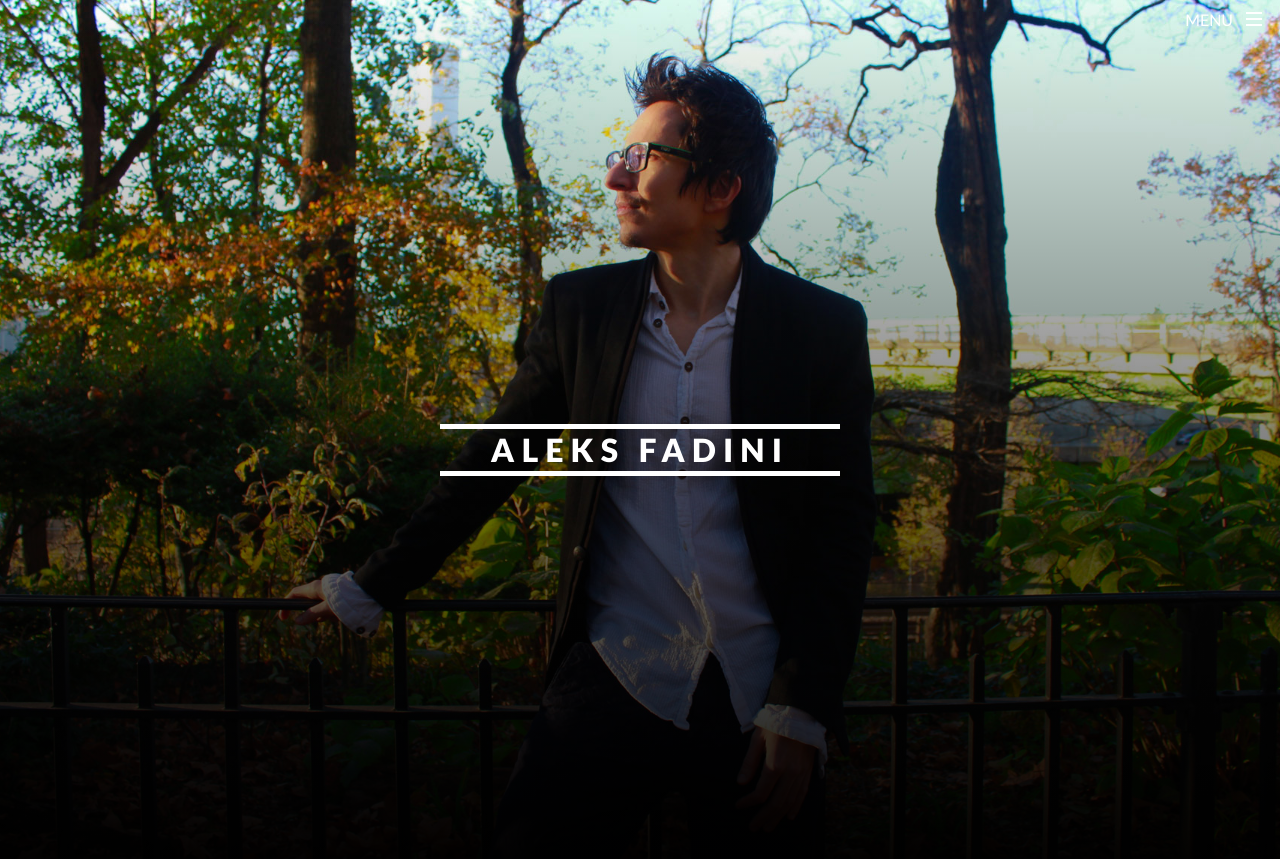
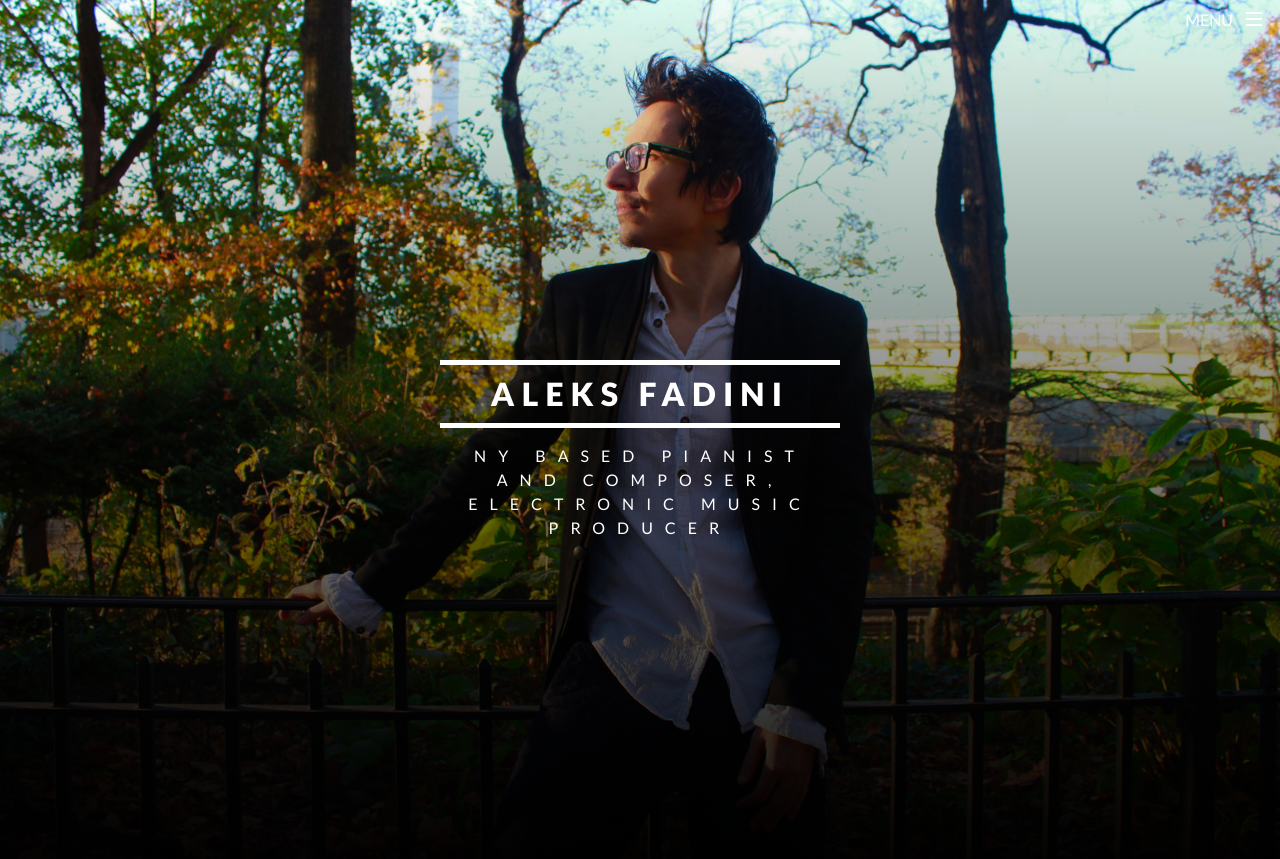
Before and after one commit to danvisintainer/aleksfadini, a Jekyll site: the page built from index.html, in a window 1280 px wide and 900 px high. Shown: the top 859 px of the window. Built offline with Jekyll 4.4.1, drawn with Linux system fonts in a browser that asks for light colours.

Commit message:
added index subtitle

```diff
--- a/_includes/big-header.html
+++ b/_includes/big-header.html
@@ -3,9 +3,10 @@
         <div id="title">
             <h1>Aleks Fadini</h1>
         </div>
-    </div>
-
-    <div class="subtitle">
-        <!-- {{ site.description }} -->
+            <div>
+              <p>NY Based Pianist And Composer,<br />
+              Electronic Music Producer<br /></p>
+            </div>
+        </div>
     </div>
 </div>
--- a/_includes/footer.html
+++ b/_includes/footer.html
@@ -1,6 +1,6 @@
 <footer class="site-footer">
 
-  <div class="text-holder">
+  <div id="footer" class="text-holder">
     <ul class="icons">
       <li><a href="https://twitter.com/afadini" class="icon fa-twitter"><span class="label">Twitter</span></a></li>
       <li><a href="https://www.facebook.com/Aleksfadini" class="icon fa-facebook"><span class="label">Facebook</span></a></li>
--- a/_sass/_base.scss
+++ b/_sass/_base.scss
@@ -105,7 +105,11 @@
  * Links
  */
 a {
-    color: $brand-color;
+    -moz-transition: color 0.2s ease, border-bottom-color 0.2s ease;
+    -webkit-transition: color 0.2s ease, border-bottom-color 0.2s ease;
+    -ms-transition: color 0.2s ease, border-bottom-color 0.2s ease;
+    transition: color 0.2s ease, border-bottom-color 0.2s ease;
+    color: inherit;
     text-decoration: none;
 
     &:visited {
@@ -114,7 +118,8 @@
 
     &:hover {
         color: $text-color;
-        text-decoration: underline;
+        text-decoration: none;
+        order-bottom-color: transparent;
     }
 }
 
--- a/_sass/_layout.scss
+++ b/_sass/_layout.scss
@@ -247,6 +247,65 @@
     }
 }
 
+
+
+
+
+
+
+/* trying to make a splash screen
+
+
+
+
+    body.is-loading #banner:after {
+        opacity: 1;
+    }
+
+    #banner:after {
+        -moz-pointer-events: none;
+        -webkit-pointer-events: none;
+        -ms-pointer-events: none;
+        pointer-events: none;
+        -moz-transition: opacity 3s ease-in-out;
+        -webkit-transition: opacity 3s ease-in-out;
+        -ms-transition: opacity 3s ease-in-out;
+        transition: opacity 3s ease-in-out;
+        -moz-transition-delay: 1.25s;
+        -webkit-transition-delay: 1.25s;
+        -ms-transition-delay: 1.25s;
+        transition-delay: 1.25s;
+        content: '';
+        background: #bbb;
+        display: block;
+        width: 100%;
+        height: 100%;
+        position: absolute;
+        left: 0;
+        top: 0;
+        opacity: 0;
+    }
+
+        body.is-loading *, body.is-loading *:before, body.is-loading *:after {
+        -moz-animation: none !important;
+        -webkit-animation: none !important;
+        -ms-animation: none !important;
+        animation: none !important;
+        -moz-transition: none !important;
+        -webkit-transition: none !important;
+        -ms-transition: none !important;
+        transition: none !important;
+    }
+
+
+*/
+
+
+
+
+
+
+
 .big-header {
     width: 100%;
     height: 100vh;
@@ -271,11 +330,17 @@
         text-align: center;
         letter-spacing: 0.75em;
 
+        p {
+            margin: 0 0 0 0;
+            padding: 1em 0 0 0;
+        }
+    }
         #title {
             padding: 10px 0;
 
             h1 {
-                font-weight: bold;
+             padding: 0.5rem;
+             margin-bottom: 0;
             }
 
             &::before,
@@ -295,7 +360,7 @@
 
             &::after {
                 border-bottom: 5px solid transparent;
-                bottom: 0;
+                bottom: 7rem;
                 right: 0;
             }
 
@@ -307,62 +372,24 @@
                 border-bottom-color: #FFF;
                 transition: width 0.75s ease-out; // Width expands first
             }
+        }
+/*    } */
 
-            h1 {
-                margin-bottom: 0;
-            }
-        }
-    }
+    .subtitle {
+        position: absolute;
+        top: 70%;
+        left: 0;
+        right: 0;
+        margin: auto;
+        transform: translateY(-50%);
+        text-transform: uppercase;
+        color: #FFF;
+        text-align: center;
+        letter-spacing: 0.75em;
+
     }
 
-/* trying to make a splash screen */
-
-
-
-
-    body.is-loading #banner:after {
-        opacity: 1;
 }
-
-    #banner:after {
-        -moz-pointer-events: none;
-        -webkit-pointer-events: none;
-        -ms-pointer-events: none;
-        pointer-events: none;
-        -moz-transition: opacity 3s ease-in-out;
-        -webkit-transition: opacity 3s ease-in-out;
-        -ms-transition: opacity 3s ease-in-out;
-        transition: opacity 3s ease-in-out;
-        -moz-transition-delay: 1.25s;
-        -webkit-transition-delay: 1.25s;
-        -ms-transition-delay: 1.25s;
-        transition-delay: 1.25s;
-        content: '';
-        background: #bbb; /*It's the very first screen color, was #2e3842 */
-        display: block;
-        width: 100%;
-        height: 100%;
-        position: absolute;
-        left: 0;
-        top: 0;
-        opacity: 0;
-    }
-
-        body.is-loading *, body.is-loading *:before, body.is-loading *:after {
-        -moz-animation: none !important;
-        -webkit-animation: none !important;
-        -ms-animation: none !important;
-        animation: none !important;
-        -moz-transition: none !important;
-        -webkit-transition: none !important;
-        -ms-transition: none !important;
-        transition: none !important;
-    }
-
-
-
-
-
 
 
 
@@ -374,7 +401,6 @@
     width: 100%;
     height: 50vh;
     position: relative;
-
     background: linear-gradient(rgba(0, 0, 0, 0), #000);
     background-attachment: fixed;
     background-position: center;
@@ -639,14 +665,81 @@
 
 /*  <-- Footer --> */
 
+    #footer {
+        padding: 6em 0 4em 0 ;
+        background-color: #1d242a;
+        text-align: center;
+    }
 
- .copyright {
+        #footer .icons {
+            font-size: 1.25em;
+        }
+
+            #footer .icons a {
                 color: rgba(255, 255, 255, 0.5);
-    font-size: 0.5em;
+            }
+
+                #footer .icons a:hover {
+                    color: #fff;
+                }
+
+        #footer .copyright {
+            color: rgba(255, 255, 255, 0.5);
+            font-size: 0.5em; /* was 0.8, I made it smaller */
             letter-spacing: 0.225em;
             list-style: none;
             padding: 0;
             text-transform: uppercase;
+        }
+
+            #footer .copyright li {
+                border-left: solid 1px rgba(255, 255, 255, 0.5);
+                display: inline-block;
+                line-height: 1em;
+                margin-left: 1em;
+                padding-left: 1em;
+            }
+
+                #footer .copyright li:first-child {
+                    border-left: 0;
+                    margin-left: 0;
+                    padding-left: 0;
+                }
+
+                #footer .copyright li a {
+                    color: inherit;
+                }
+
+                    #footer .copyright li a:hover {
+                        color: #fff;
+                    }
+
+                @media screen and (max-width: 480px) {
+
+                    #footer .copyright li {
+                        border: 0;
+                        display: block;
+                        line-height: 1.65em;
+                        margin: 0;
+                        padding: 0.5em 0;
+                    }
+
+                }
+
+        @media screen and (max-width: 980px) {
+
+            #footer {
+                padding: 4em 3em 2em 3em ;
+            }
+
+        }
+
+        @media screen and (max-width: 736px) {
+
+            #footer {
+                padding: 3em 2em 1em 2em ;
+            }
+
         }
 
 
--- a/css/main.scss
+++ b/css/main.scss
@@ -17,7 +17,7 @@
 
 $text-color:       #111;
 $background-color: #fdfdfd;
-$brand-color:      #2a7ae2;
+$brand-color:      #909090;
 $wrapper-heading-color: #2E3842;
 $wrapper-text-color: #4E4852;
 
```
Lines whose indentation alone changed are shown as unchanged.
